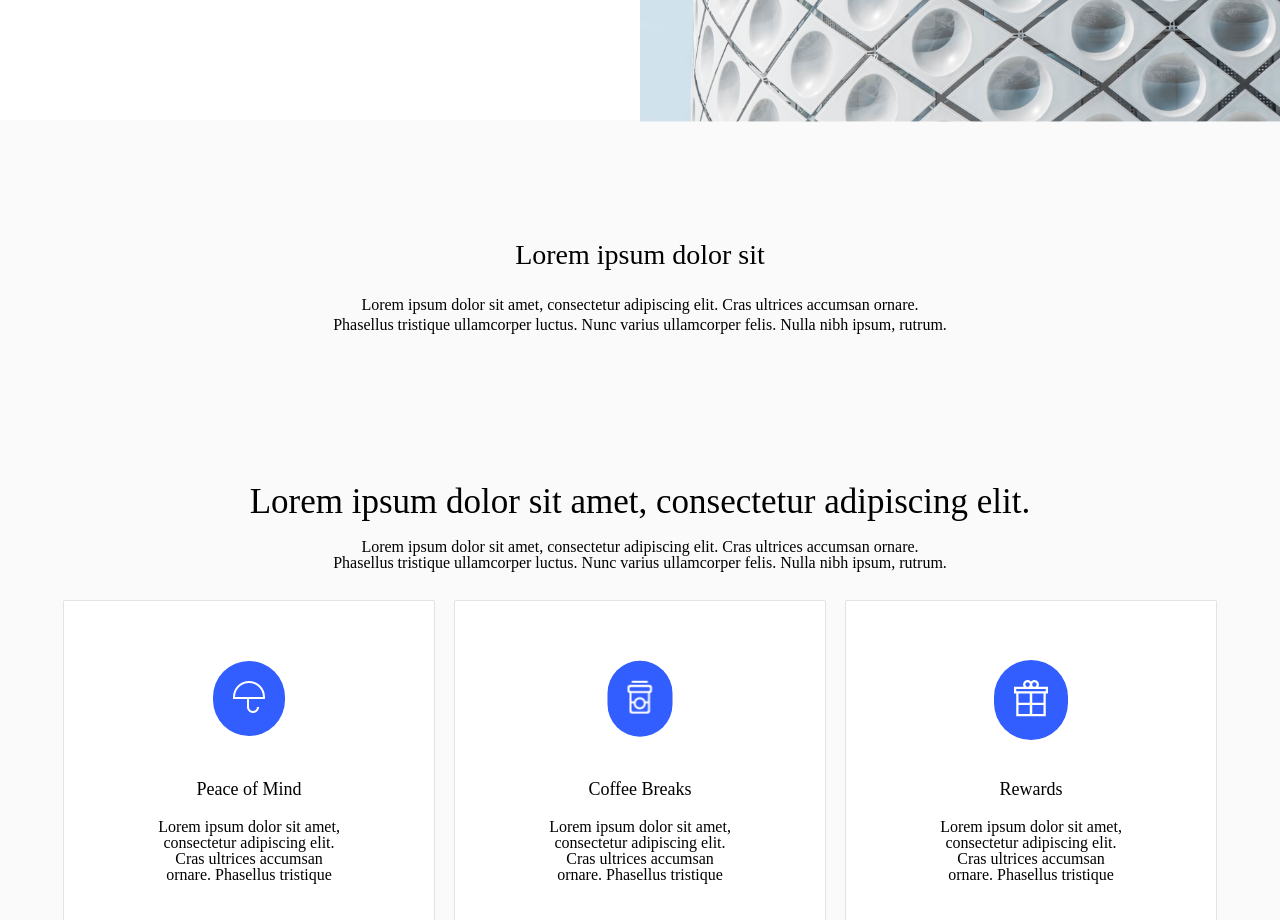
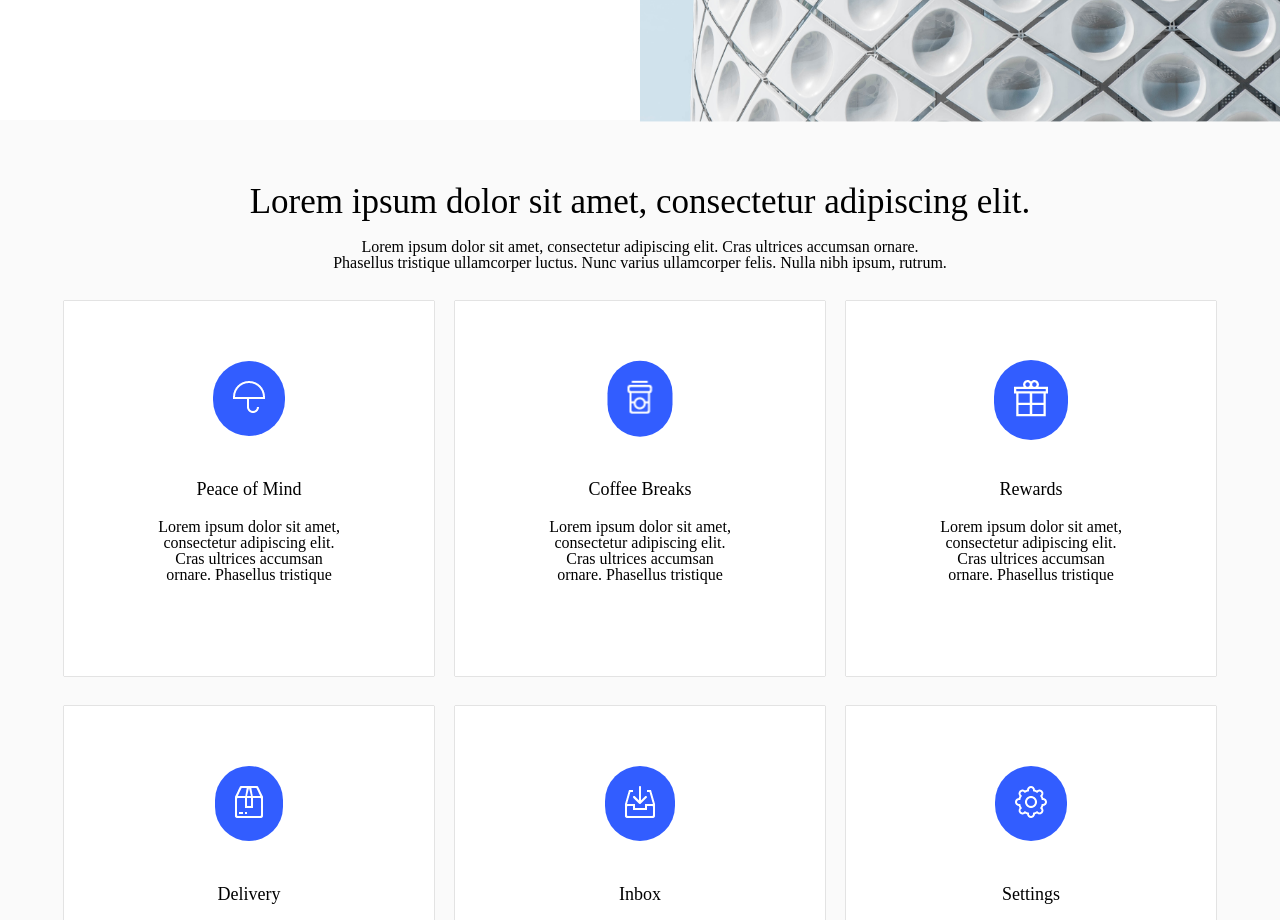
Before and after one commit to irukela/shualeduri, a plain HTML site: page index.html in a window 1280 px wide. Shown: the part 1380-2300 px from the top of the page. Drawn offline with Linux system fonts and the light colour scheme.

Commit message:
deleted extra container

```diff
--- a/css/style.css
+++ b/css/style.css
@@ -18,7 +18,7 @@ html, body {
     width: 40%;
 	top: 50%
 	left: 50%
-	/*transform: translate(-50%, -50%);*/
+	transform: translate(-50%, -50%);
 	align: justify-content;
 	color: #fff;
 }
@@ -280,13 +280,6 @@ html, body {
 }
 /*Section 6 - End*/
 /*Footer*/
-
-/*.container {
-    display: flex;
-    background-color: #325DFF;
-    width: 100%;
-    height: 50px;
-}*/
 .footer {
     width: 100%;
     height: 100px;
--- a/index.html
+++ b/index.html
@@ -62,16 +62,6 @@
                 <div class="right-box">
                     <img src="img/rectangle1.png" alt="recta1">
                 </div>
-        </div>
-    </section>
-    <section>
-        <div class="section2">
-            <p class="p-section2">Lorem ipsum dolor sit
-            </p>
-            <p class="para3">Lorem ipsum dolor sit amet, consectetur adipiscing elit. Cras ultrices accumsan ornare.
-            </p>
-            <p class="para3">Phasellus tristique ullamcorper luctus. Nunc varius ullamcorper felis. Nulla nibh ipsum, rutrum.
-            </p>
         </div>
     </section>
     <section>
```
